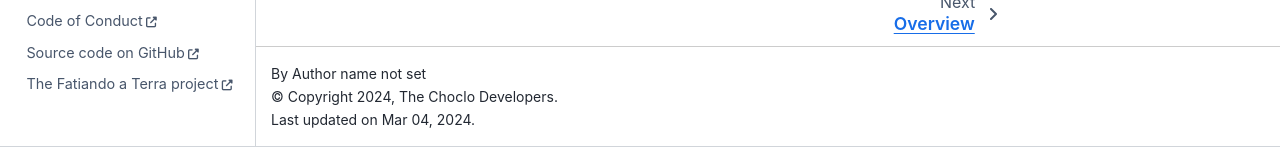
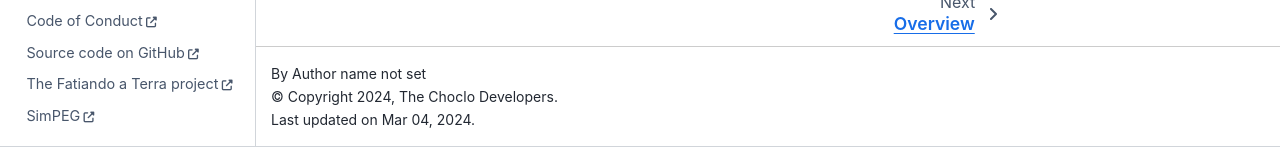
Before and after one commit to fatiando/choclo, a Sphinx documentation site: the page built from doc/index.rst, in a window 1280 px wide and 900 px high, scrolled down 501 px. Shown: the part 753-900 px from the top of the window. Built offline with Sphinx 7.4.7 and the Sphinx Book theme 1.1.4, drawn with Linux system fonts in a browser that asks for light colours; the version number could not be read and is left out.

Commit message:
Add SimPEG link to the left panel under Community

```diff
--- a/doc/index.rst
+++ b/doc/index.rst
@@ -138,3 +138,4 @@
     Code of Conduct <https://github.com/fatiando/choclo/blob/main/CODE_OF_CONDUCT.md>
     Source code on GitHub <https://github.com/fatiando/choclo>
     The Fatiando a Terra project <https://www.fatiando.org>
+    SimPEG <https://simpeg.xyz>
```
